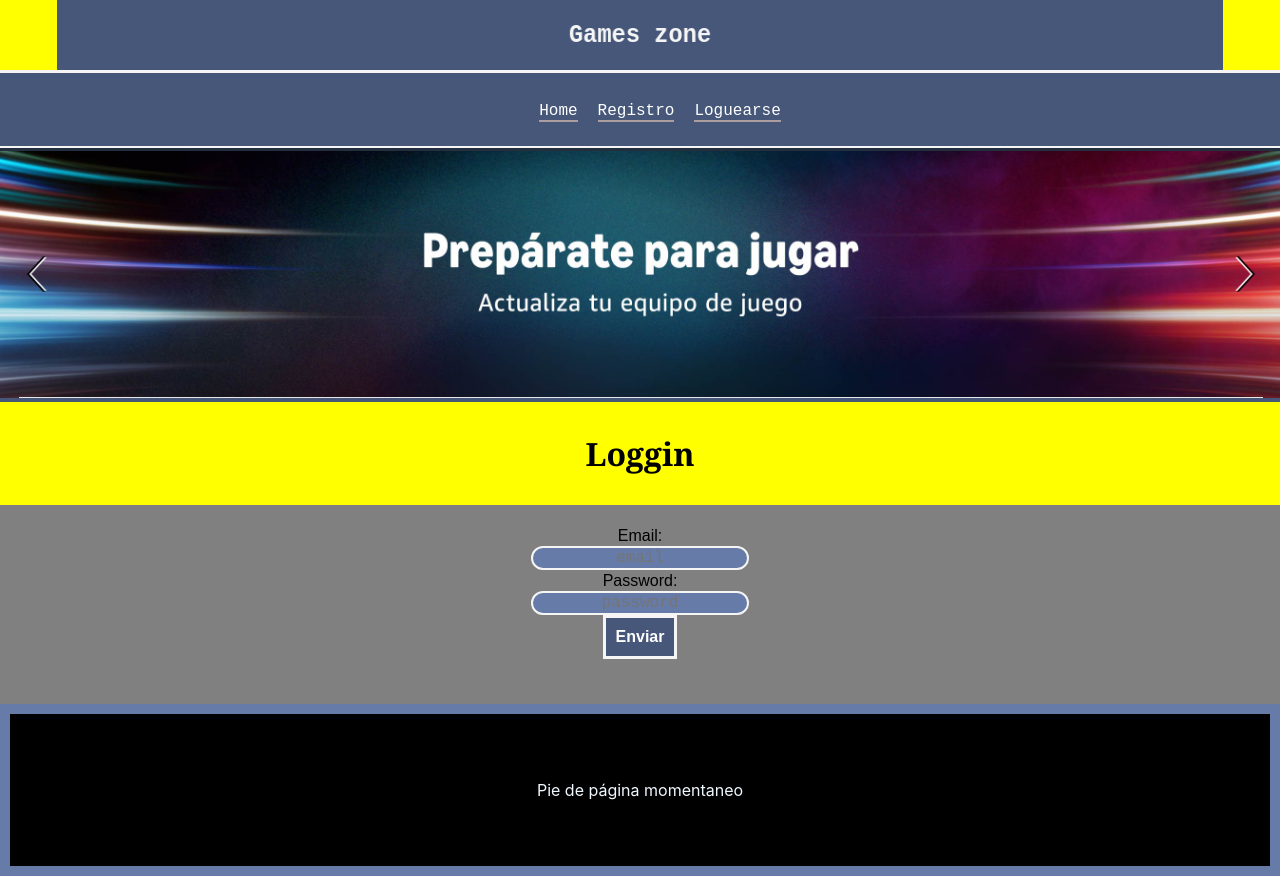
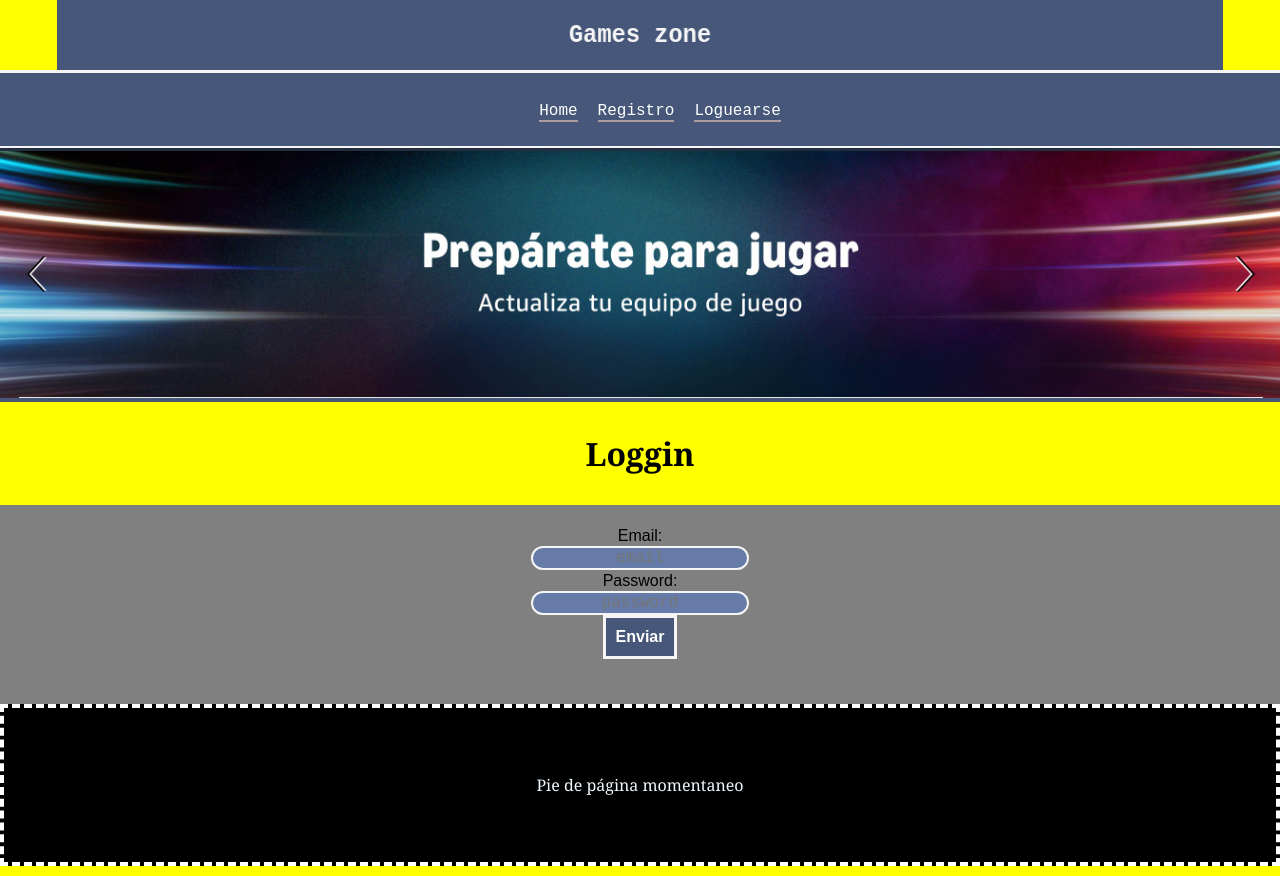
Before and after one commit to EzeMoreira/my-app, a React (Create React App) app: page /Loguearse in a window 1280 px wide. Built offline with nearby package versions, Linux system fonts and the light colour scheme.

Commit message:
css modificado footer

```diff
--- a/src/App.css
+++ b/src/App.css
@@ -161,10 +161,10 @@ button:hover {
 
 .footer{
   text-align: center;
+  font-family: Cambria, Cochin, Georgia, Times, 'Times New Roman', serif;
   padding: 100px;
-  background-color: #46577a;
   color: white;
-  border: 10px solid #667ba7;
+  border: 4px dashed white;
 }
 
 .contenedorProducto {
```
